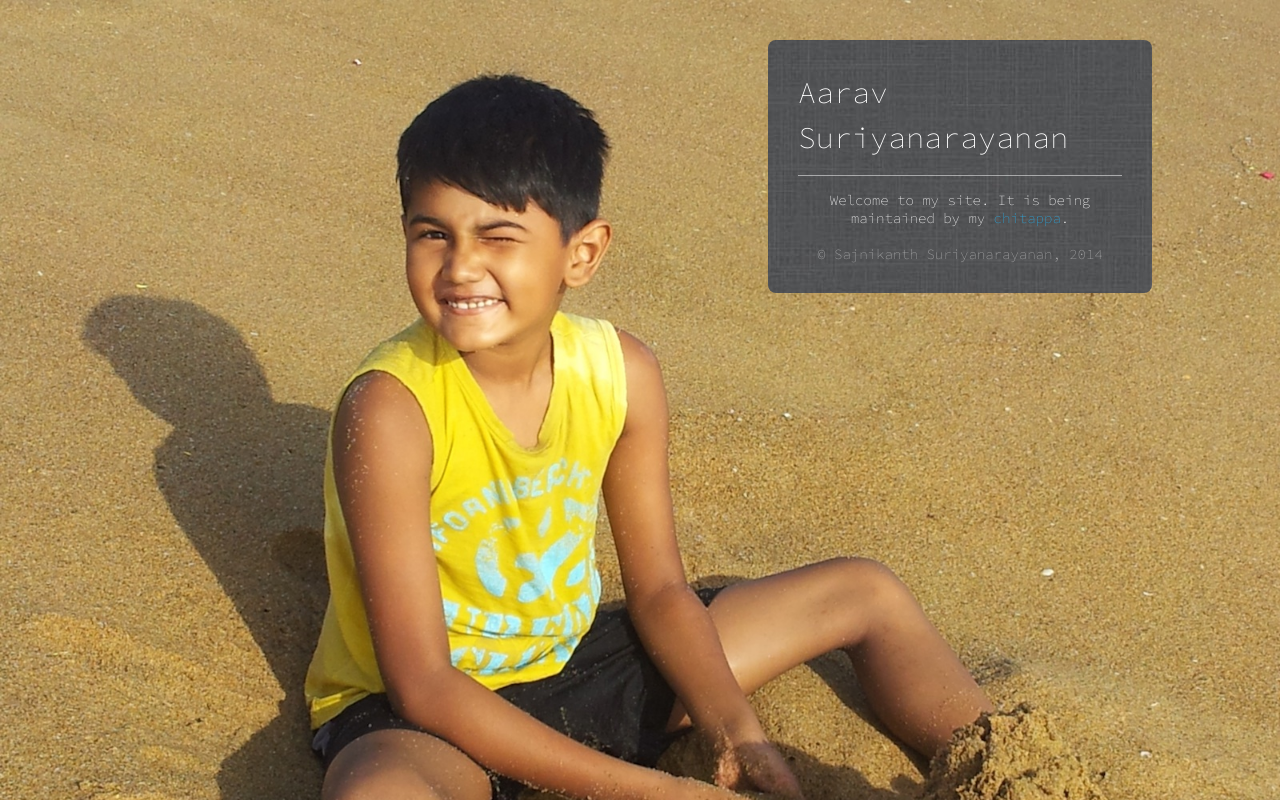
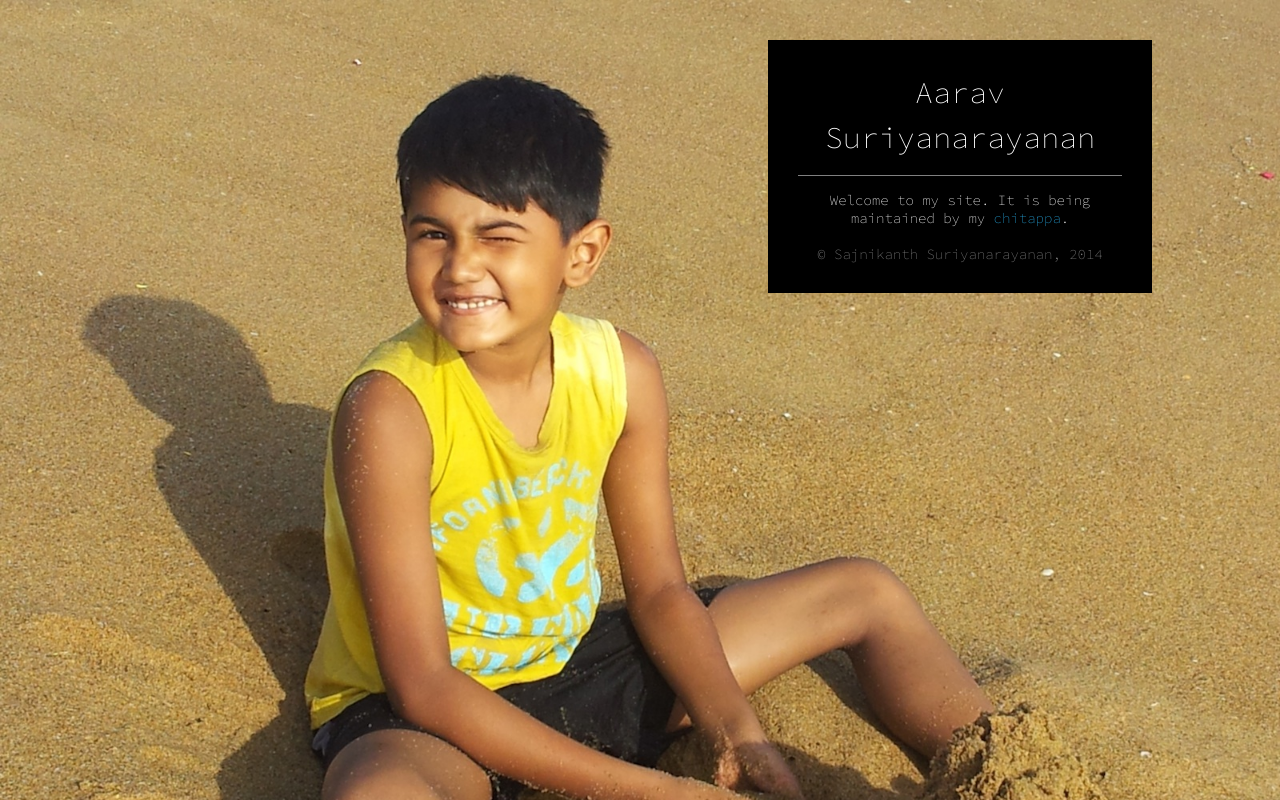
Before and after one commit to aaravs/aaravs.github.io, a plain HTML site: page index.html in a window 1280 px wide. Drawn offline with Linux system fonts and the light colour scheme.

Commit message:
added bug fixes from sajnikanth.com

```diff
--- a/index.html
+++ b/index.html
@@ -4,9 +4,9 @@
 <meta http-equiv="Content-Type" content="text/html; charset=UTF-8" />
 <meta name="viewport" content="user-scalable=yes, width=device-width, maximum-scale=1.0" />
 <title>Aarav Suriyanarayanan</title>
-<link href='http://fonts.googleapis.com/css?family=Source+Code+Pro:200,300' rel='stylesheet' type='text/css'>
-<link rel="icon" type="image/png" href="images/favicon.png">
-<style>
+<link href='http://fonts.googleapis.com/css?family=Source+Code+Pro:200,300' rel='stylesheet' type='text/css' />
+<link rel="icon" type="image/png" href="images/favicon.png" />
+<style type="text/css">
 iframe, object, embed {
 	max-width: 100% !important;
 }
@@ -17,6 +17,7 @@ html, body {
 	font-family: 'Source Code Pro', sans-serif;
 	font-size: 14px;
 	font-weight: 200;
+	height: 100%;
 }
 body {
 	margin:0;
@@ -85,19 +86,23 @@ a:hover {
 }
 .bodycontent-wrapper {
 	width: 30%;
-	margin-left: 50%; /*text box position*/
+	margin-left: 50%;
 	z-index:101;
 	position: relative;
 	color: #ffffff;
 	font-family: 'Source Code Pro', sans-serif;
 	font-weight: 200;
 	text-align: left;
-	background: url(images/text-background.jpeg) top right no-repeat;
-	border-radius: 8px;
+	border-radius: 0px;
+	overflow: auto;
 }
 .bodycontent {
-	text-align:justify;
+	text-align:center;
+	background: black;
 	padding: 30px;
+}
+.inline-list li {
+	display: inline;
 }
 @media all and (max-width: 1000px) {
 .gap-title {
@@ -124,7 +129,6 @@ body {
 
 .bodycontent-wrapper {
 	border-radius: 0;
-	background: rgba(0,0,0,1);
 }
 .bodycontent {
 	padding: 20px;
@@ -139,6 +143,7 @@ body {
 </style>
 </head>
 
+
 <body>
 	<div class="page-wrap" align="center">
 		<div class="bodycontent-wrapper">
@@ -148,9 +153,10 @@ body {
 					Aarav Suriyanarayanan
 				</div>
 				<hr class="hr1" />
-	    <div align="center">
-		    Welcome to my site. It is being maintained by my <a href="http://sajnikanth.com">chitappa</a>. <br><br>
+				<div>
+					Welcome to my site. It is being maintained by my <a href="http://sajnikanth.com">chitappa</a>.
 				</div>
+				<br />
 				<div class="footer" align="center" style="color: rgba(255,255,255,.5)">
 					&copy; Sajnikanth Suriyanarayanan, 2014
 				</div>
@@ -158,11 +164,6 @@ body {
 			</div>
 			<div class="gap-title2"></div>
 		</div>
-    <div style="z-index:1001; position: absolute; top:0; left: 3%;">
-        <div style="margin-top: 10%; font-size: 60px; color: rgba(255,255,255,.5);">
-
-        </div>
-    </div>
 	</div>
 </body>
 </html>
```
Also changed, not shown: images/text-background.jpeg (deleted). Lines whose indentation alone changed are shown as unchanged.
